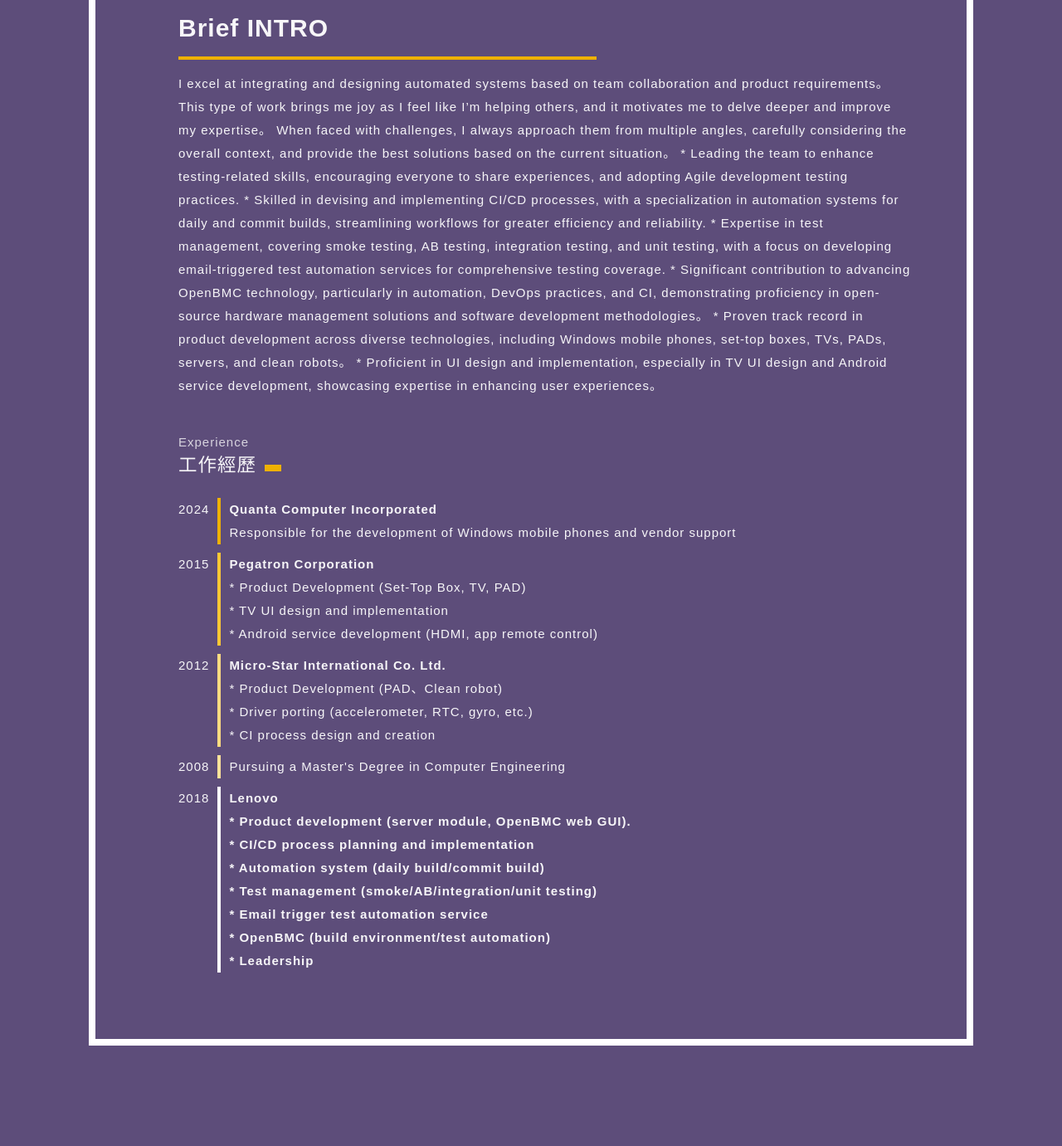
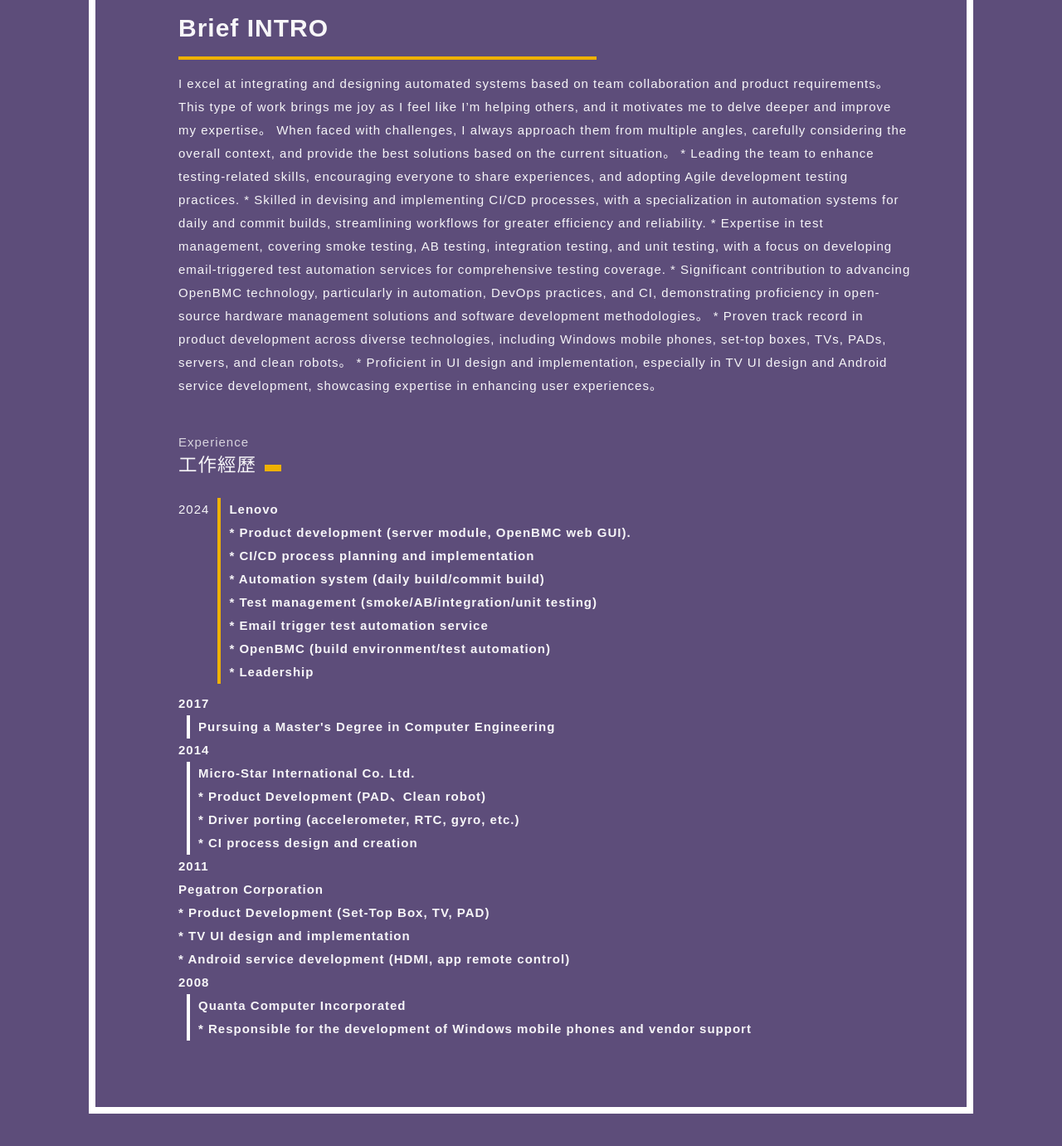
Before and after one commit to gitmaruneko/gitmaruneko.github.io, a Jekyll site: the page personal_detail.html, which Jekyll copies as it is, in a window 1280 px wide and 1400 px high, scrolled down 266 px. Shown: the top 1381 px of the window at 83% size. Built offline with Jekyll 4.4.1, drawn with Linux system fonts in a browser that asks for light colours; before the commit the page ends 1584 px from its top, so only the background shows below that.

Commit message:
Add detail work history

```diff
--- a/personal_detail.html
+++ b/personal_detail.html
@@ -32,34 +32,7 @@
         <ul class="listExperience">
           <li class="year">2024
             <ul>
-              <li><b>Quanta Computer Incorporated</b></li>
-              <li>Responsible for the development of Windows mobile phones and vendor support</li>
-            </ul>
-          </li>
-          <li class="year">2015
-            <ul>
-              <li><b>Pegatron Corporation</b></li>
-              <li> * Product Development (Set-Top Box, TV, PAD)</li>
-              <li> * TV UI design and implementation</li>
-              <li> * Android service development (HDMI, app remote control)</li>
-            </ul>
-          </li>
-          <li class="year">2012
-            <ul>
-                <li><b>Micro-Star International Co. Ltd.</b></li>
-                <li>* Product Development (PAD、Clean robot)</li>
-                <li>* Driver porting (accelerometer, RTC, gyro, etc.)</li>
-                <li>* CI process design and creation</li>
-            </ul>
-          </li>
-          <li class="year">2008
-            <ul>
-                <li>Pursuing a Master's Degree in Computer Engineering</li>
-            </ul>
-          </li>
-          <li class="year">2018
-            <ul>
-                <li><b>Lenovo</bb></li>
+              <li><b>Lenovo</bb></li>
                 <li>* Product development (server module, OpenBMC web GUI).</li>
                 <li>* CI/CD process planning and implementation</li>
                 <li>* Automation system (daily build/commit build)</li>
@@ -69,6 +42,31 @@
                 <li>* Leadership</li>
             </ul>
           </li>
+          <li class="year">2017
+            <ul>
+              <li>Pursuing a Master's Degree in Computer Engineering</li>
+          </ul>
+          </li>
+          <li class="year">2014
+            <ul>
+              <li><b>Micro-Star International Co. Ltd.</b></li>
+              <li>* Product Development (PAD、Clean robot)</li>
+              <li>* Driver porting (accelerometer, RTC, gyro, etc.)</li>
+              <li>* CI process design and creation</li>
+            </ul>
+          </li>
+          <li class="year">2011
+            <li><b>Pegatron Corporation</b></li>
+            <li> * Product Development (Set-Top Box, TV, PAD)</li>
+            <li> * TV UI design and implementation</li>
+            <li> * Android service development (HDMI, app remote control)</li>
+          </li>
+          <li class="year">2008
+            <ul>
+              <li><b>Quanta Computer Incorporated</b></li>
+              <li>* Responsible for the development of Windows mobile phones and vendor support</li>
+            </ul>
+          </li>
         </ul>
       </div>
     </div>
```
